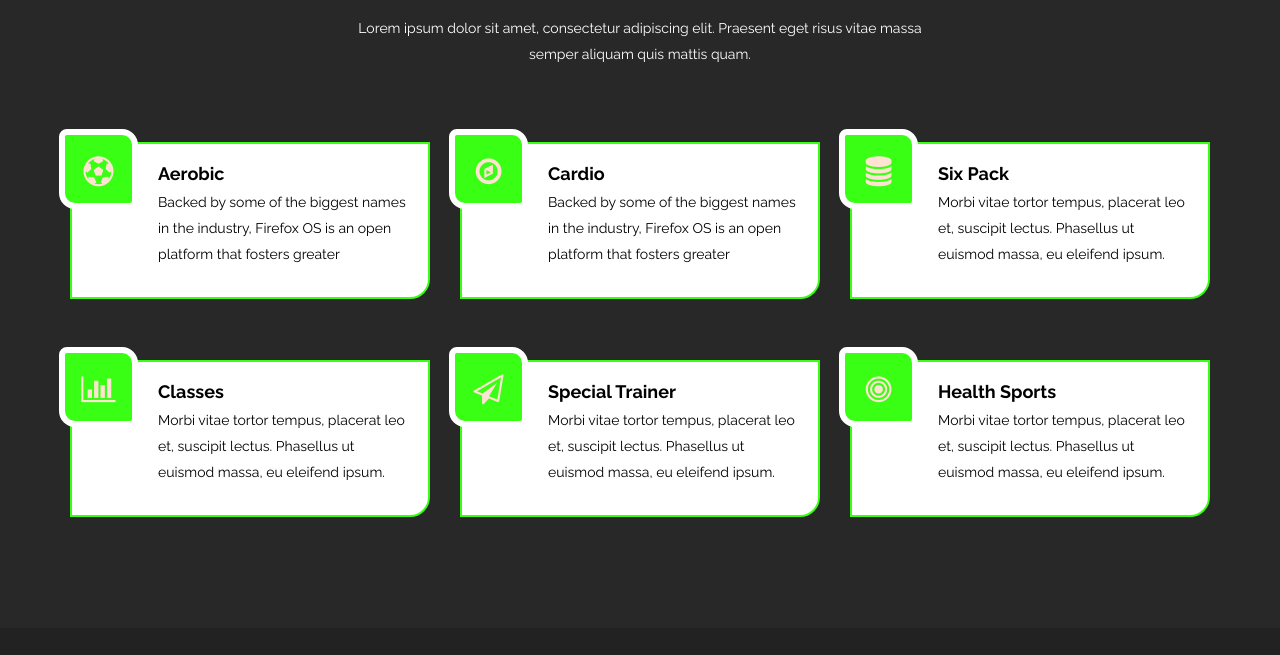
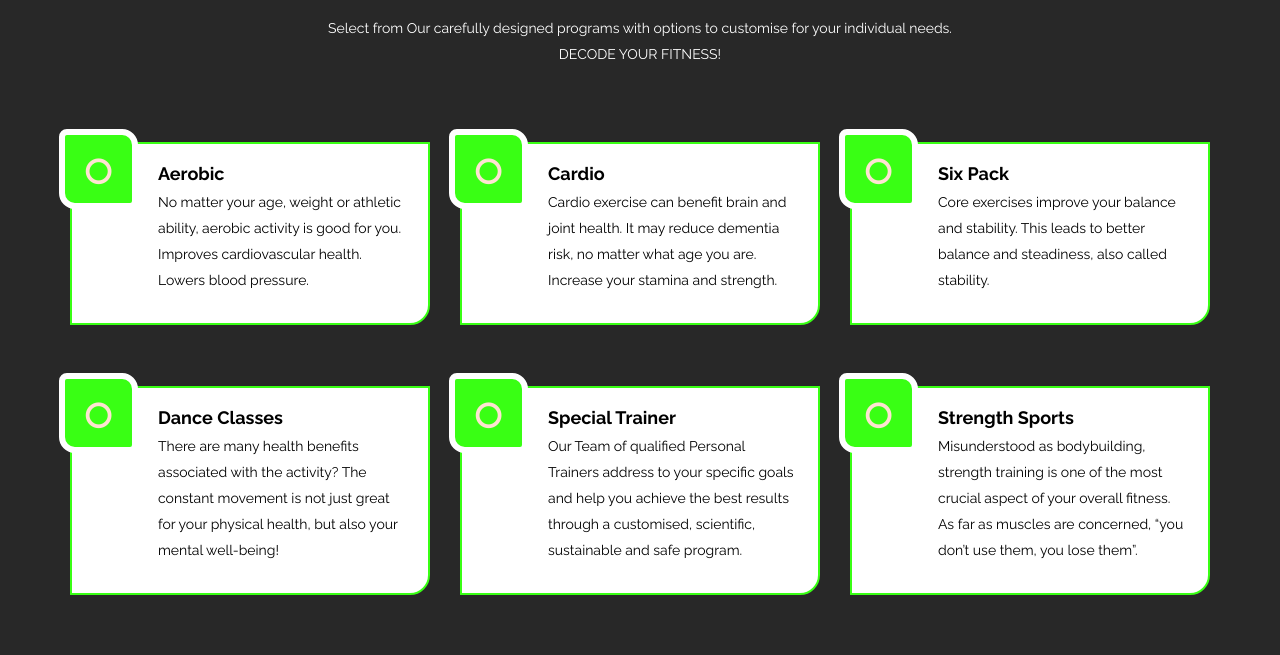
Before and after one commit to geekayy/Gym-Management, a website: page main/classes.html in a window 1280 px wide. Shown: the part 173-828 px from the top of the page. Drawn offline with Linux system fonts and the light colour scheme.

Commit message:
written matter

```diff
--- a/main/classes.html
+++ b/main/classes.html
@@ -54,8 +54,8 @@
         <div class="container">
 
             <div class="section-header">
-                <h2 class="section-title wow fadeInDown">Whats Best For You</h2>
-                <p class="wow fadeInDown">Lorem ipsum dolor sit amet, consectetur adipiscing elit. Praesent eget risus vitae massa <br> semper aliquam quis mattis quam.</p>
+                <h2 class="section-title wow fadeInDown">What's Best For You</h2>
+                <p class="wow fadeInDown">Select from Our carefully designed programs with options to customise for your individual needs.<br> DECODE YOUR FITNESS!</p>
             </div>
 
             <div class="row">
@@ -63,11 +63,11 @@
                     <div class="col-md-4 col-sm-6 wow fadeInUp" data-wow-duration="300ms" data-wow-delay="0ms">
                         <div class="media service-box">
                             <div class="pull-left">
-                                <i class="fa fa-futbol-o"></i>
+                                <i class="fa fa-circle-o"></i>
                             </div>
                             <div class="media-body">
                                 <h4 class="media-heading">Aerobic</h4>
-                                <p>Backed by some of the biggest names in the industry, Firefox OS is an open platform that fosters greater</p>
+                                <p>No matter your age, weight or athletic ability, aerobic activity is good for you. Improves cardiovascular health. Lowers blood pressure.</p>
                             </div>
                         </div>
                     </div><!--/.col-md-4-->
@@ -75,11 +75,11 @@
                     <div class="col-md-4 col-sm-6 wow fadeInUp" data-wow-duration="300ms" data-wow-delay="100ms">
                         <div class="media service-box">
                             <div class="pull-left">
-                                <i class="fa fa-compass"></i>
+                                <i class="fa fa-circle-o"></i>
                             </div>
                             <div class="media-body">
                                 <h4 class="media-heading">Cardio</h4>
-                                <p>Backed by some of the biggest names in the industry, Firefox OS is an open platform that fosters greater</p>
+                                <p>Cardio exercise can benefit brain and joint health. It may reduce dementia risk, no matter what age you are. Increase your stamina and strength.</p>
                             </div>
                         </div>
                     </div><!--/.col-md-4-->
@@ -87,11 +87,11 @@
                     <div class="col-md-4 col-sm-6 wow fadeInUp" data-wow-duration="300ms" data-wow-delay="200ms">
                         <div class="media service-box">
                             <div class="pull-left">
-                                <i class="fa fa-database"></i>
+                                <i class="fa fa-circle-o"></i>
                             </div>
                             <div class="media-body">
                                 <h4 class="media-heading">Six Pack</h4>
-                                <p>Morbi vitae tortor tempus, placerat leo et, suscipit lectus. Phasellus ut euismod massa, eu eleifend ipsum.</p>
+                                <p>Core exercises improve your balance and stability. This leads to better balance and steadiness, also called stability.</p>
                             </div>
                         </div>
                     </div><!--/.col-md-4-->
@@ -99,11 +99,13 @@
                     <div class="col-md-4 col-sm-6 wow fadeInUp" data-wow-duration="300ms" data-wow-delay="300ms">
                         <div class="media service-box">
                             <div class="pull-left">
-                                <i class="fa fa-bar-chart"></i>
+                                <i class="fa fa-circle-o"></i>
                             </div>
                             <div class="media-body">
-                                <h4 class="media-heading">Classes</h4>
-                                <p>Morbi vitae tortor tempus, placerat leo et, suscipit lectus. Phasellus ut euismod massa, eu eleifend ipsum.</p>
+                                <h4 class="media-heading">Dance Classes</h4>
+                                <p>There are many health benefits associated with the activity?
+
+                                    The constant movement is not just great for your physical health, but also your mental well-being!</p>
                             </div>
                         </div>
                     </div><!--/.col-md-4-->
@@ -111,11 +113,11 @@
                     <div class="col-md-4 col-sm-6 wow fadeInUp" data-wow-duration="300ms" data-wow-delay="400ms">
                         <div class="media service-box">
                             <div class="pull-left">
-                                <i class="fa fa-paper-plane-o"></i>
+                                <i class="fa fa-circle-o"></i>
                             </div>
                             <div class="media-body">
                                 <h4 class="media-heading">Special Trainer</h4>
-                                <p>Morbi vitae tortor tempus, placerat leo et, suscipit lectus. Phasellus ut euismod massa, eu eleifend ipsum.</p>
+                                <p>Our Team of qualified Personal Trainers address to your specific goals and help you achieve the best results through a customised, scientific, sustainable and safe program.</p>
                             </div>
                         </div>
                     </div><!--/.col-md-4-->
@@ -123,11 +125,11 @@
                     <div class="col-md-4 col-sm-6 wow fadeInUp" data-wow-duration="300ms" data-wow-delay="500ms">
                         <div class="media service-box">
                             <div class="pull-left">
-                                <i class="fa fa-bullseye"></i>
+                                <i class="fa fa-circle-o"></i>
                             </div>
                             <div class="media-body">
-                                <h4 class="media-heading">Health Sports</h4>
-                                <p>Morbi vitae tortor tempus, placerat leo et, suscipit lectus. Phasellus ut euismod massa, eu eleifend ipsum.</p>
+                                <h4 class="media-heading">Strength Sports</h4>
+                                <p>Misunderstood as bodybuilding, strength training is one of the most crucial aspect of your overall fitness. As far as muscles are concerned, “you don’t use them, you lose them”.</p>
                             </div>
                         </div>
                     </div><!--/.col-md-4-->
```
Also changed, not shown: main/about.html (+8 -6 lines), main/home.html (+2 -2 lines).
